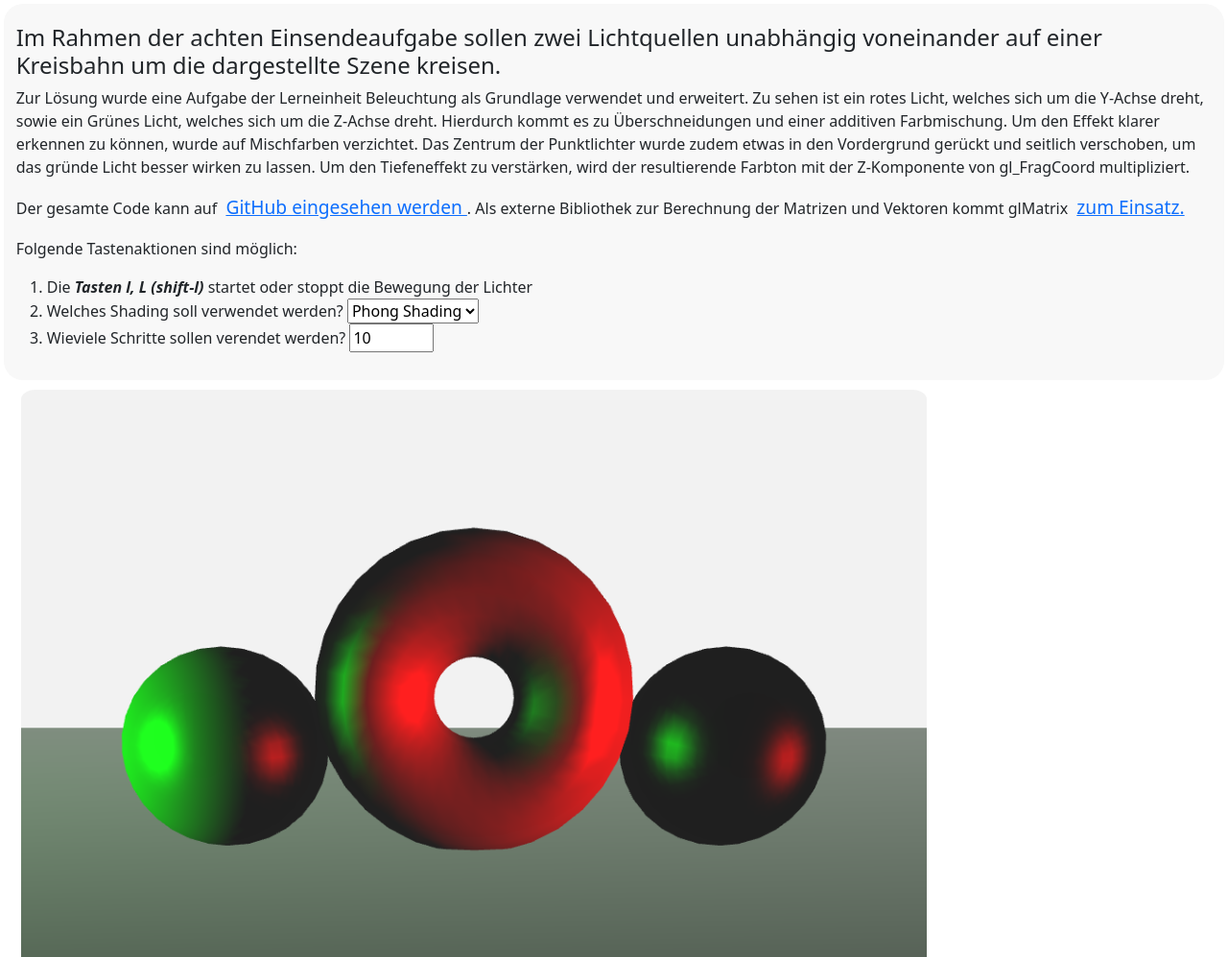
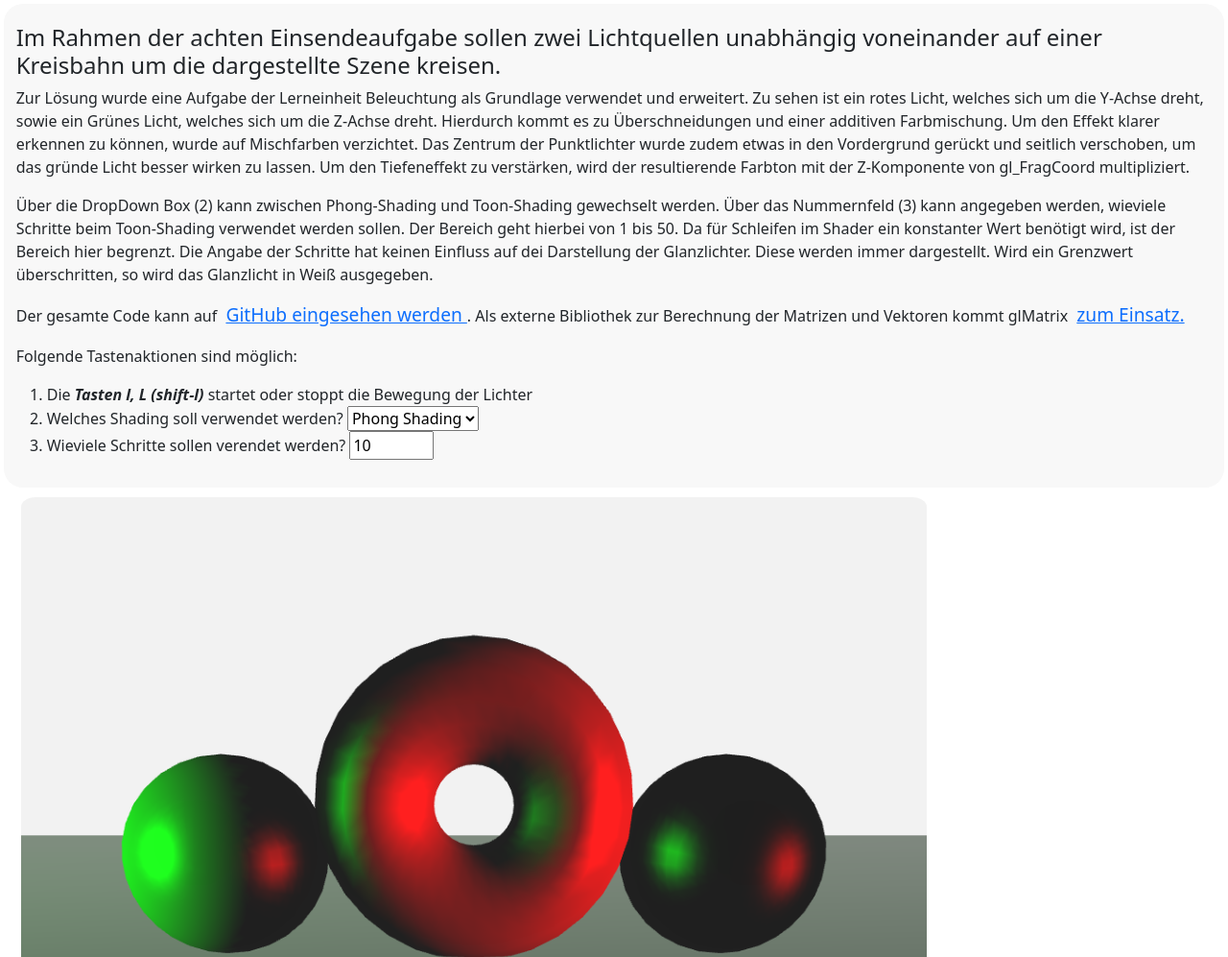
Before and after one commit to ChristianKitte/GvtBeleuchtung, a plain HTML site: page index.html in a window 1280 px wide. Shown: the top 997 px of the page at 96% size. Drawn offline with nearby package versions, Linux system fonts and the light colour scheme.

Commit message:
Dokumentation erweitert

```diff
--- a/index.html
+++ b/index.html
@@ -30,7 +30,16 @@
             den Vordergrund gerückt und seitlich verschoben, um das gründe Licht besser wirken zu lassen.
 
             Um den Tiefeneffekt zu verstärken, wird der resultierende Farbton mit der Z-Komponente von
-            gl_FragCoord multipliziert.
+            gl_FragCoord multipliziert.</p>
+        </p>
+
+        <p>
+            Über die DropDown Box (2) kann zwischen Phong-Shading und Toon-Shading gewechselt werden. Über das
+            Nummernfeld (3) kann angegeben werden, wieviele Schritte beim Toon-Shading verwendet werden sollen. Der
+            Bereich geht hierbei von 1 bis 50. Da für Schleifen im Shader ein konstanter Wert benötigt wird, ist
+            der Bereich hier begrenzt. Die Angabe der Schritte hat keinen Einfluss auf dei Darstellung der
+            Glanzlichter. Diese werden immer dargestellt. Wird ein Grenzwert überschritten, so wird das Glanzlicht in
+            Weiß ausgegeben.
         </p>
 
         <p>
```
Also changed, not shown: assets/2022-12-17-18-55-50-image.png (added), assets/2022-12-17-18-56-38-image.png (added), assets/2022-12-17-19-07-19-image.png (added), 1 other file.
